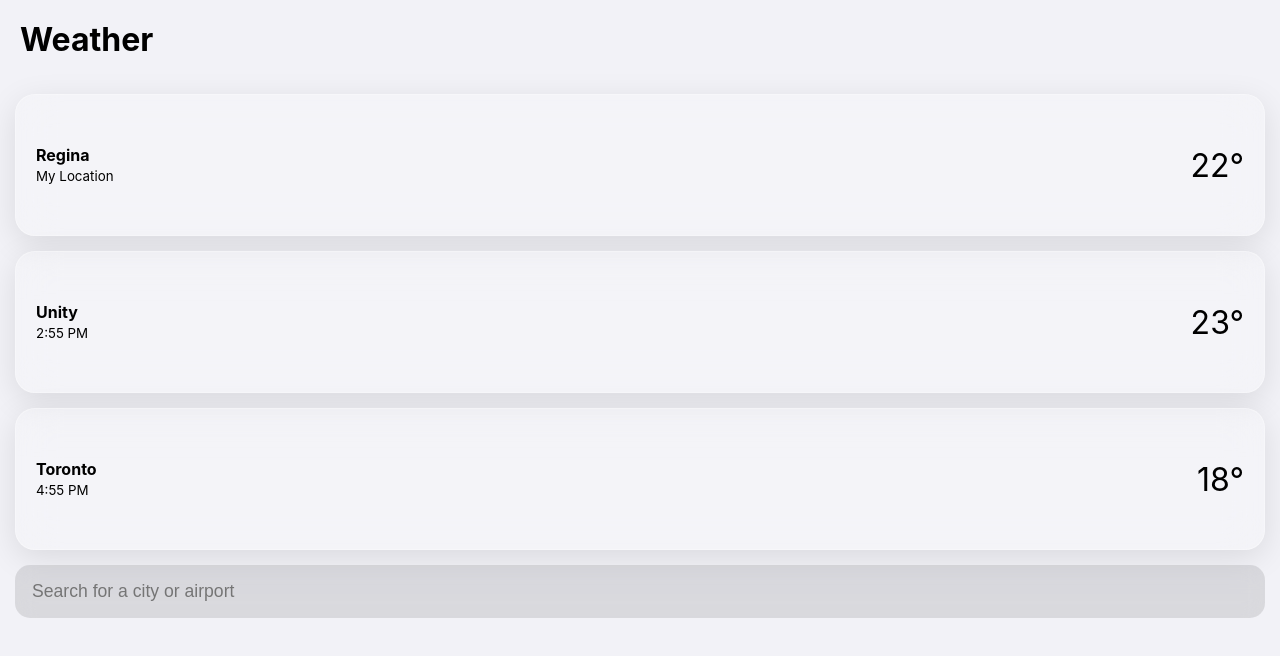
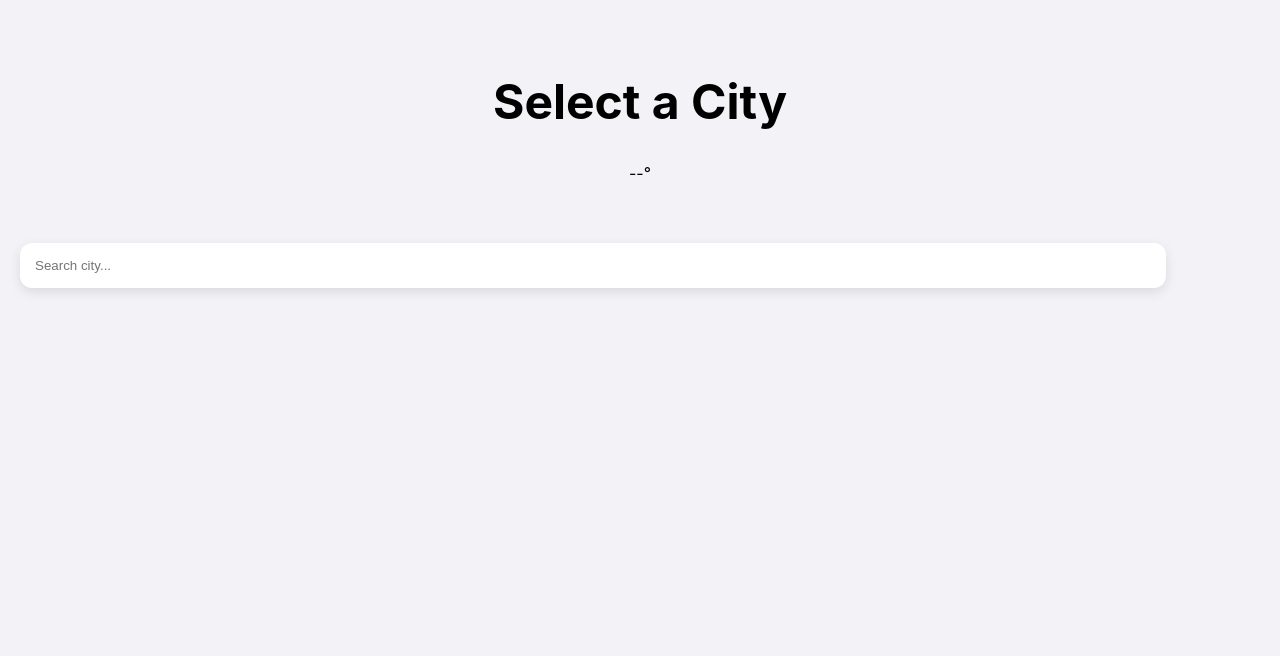
Before and after one commit to iuiui272/Immediate-weather, a plain HTML site: page index.html in a window 1280 px wide. Drawn offline with Linux system fonts and the light colour scheme.

Commit message:
Update index.html

```diff
--- a/index.html
+++ b/index.html
@@ -2,95 +2,32 @@
 <html lang="en">
 <head>
     <meta charset="UTF-8">
-    <meta name="viewport" content="width=device-width, initial-scale=1.0">
     <title>Weather</title>
     <style>
-        /* Apple-Style System Typography */
-        :root {
-            --bg-color: #f2f2f7;
-            --text-color: #000000;
-        }
+        :root { --bg-color: #f2f2f7; --text-color: #000; }
+        body { margin: 0; background-color: var(--bg-color); font-family: -apple-system, sans-serif; }
 
-        body {
-            margin: 0;
-            background-color: var(--bg-color);
-            color: var(--text-color);
-            font-family: -apple-system, BlinkMacSystemFont, "SF Pro", "Segoe UI", Roboto, sans-serif;
-            overflow-y: scroll;
-            scroll-snap-type: y mandatory; /* Native snap scrolling */
-        }
+        .hero { padding: 40px 20px; text-align: center; }
+        #city-display { font-size: 3rem; font-weight: 700; }
 
-        /* Frosted Glass Card Design */
-        .weather-card {
-            background: rgba(255, 255, 255, 0.15);
-            backdrop-filter: blur(20px);
-            -webkit-backdrop-filter: blur(20px);
-            border-radius: 20px;
-            border: 1px solid rgba(255, 255, 255, 0.3);
-            box-shadow: 0 8px 32px rgba(0, 0, 0, 0.1);
-            padding: 20px;
-            margin: 15px;
-            display: flex;
-            justify-content: space-between;
-            align-items: center;
-            scroll-snap-align: start; /* Locks to top of screen */
-            min-height: 100px;
-        }
+        .search-area { position: sticky; top: 0; padding: 20px; }
+        #city-search { width: 90%; padding: 15px; border-radius: 12px; border: none; background: #fff; box-shadow: 0 4px 12px rgba(0,0,0,0.1); }
 
-        .search-container {
-            background: rgba(0, 0, 0, 0.1);
-            backdrop-filter: blur(10px);
-            border-radius: 15px;
-            padding: 15px;
-            margin: 15px;
-            display: flex;
-            align-items: center;
-        }
-
-        input {
-            background: transparent;
-            border: none;
-            width: 100%;
-            font-size: 1.1rem;
-            outline: none;
-        }
+        #results { list-style: none; padding: 0; margin: 20px; }
+        .result-item { padding: 15px; background: rgba(255,255,255,0.7); backdrop-filter: blur(10px); margin-bottom: 10px; border-radius: 12px; cursor: pointer; }
     </style>
 </head>
 <body>
-
-    <header style="padding: 20px; font-size: 2rem; font-weight: 700;">Weather</header>
-
-    <main id="weather-list">
-        <!-- Weather Cards -->
-        <div class="weather-card">
-            <div><strong>Regina</strong><br><small>My Location</small></div>
-            <div style="font-size: 2rem;">22°</div>
-        </div>
-
-        <div class="weather-card">
-            <div><strong>Unity</strong><br><small>2:55 PM</small></div>
-            <div style="font-size: 2rem;">23°</div>
-        </div>
-
-        <div class="weather-card">
-            <div><strong>Toronto</strong><br><small>4:55 PM</small></div>
-            <div style="font-size: 2rem;">18°</div>
-        </div>
-    </main>
-
-    <!-- Native-style Search Input -->
-    <div class="search-container">
-        <input type="text" id="city-search" placeholder="Search for a city or airport">
+    <div class="hero">
+        <h1 id="city-display">Select a City</h1>
+        <div id="temp-display">--°</div>
     </div>
 
-    <script>
-        // Save city on enter
-        document.getElementById('city-search').addEventListener('keypress', (e) => {
-            if (e.key === 'Enter') {
-                localStorage.setItem('lastCity', e.target.value);
-                alert('City saved: ' + e.target.value);
-            }
-        });
-    </script>
+    <div class="search-area">
+        <input type="text" id="city-search" placeholder="Search city...">
+        <ul id="results"></ul>
+    </div>
+
+    <script src="app.js"></script>
 </body>
 </html>
```
